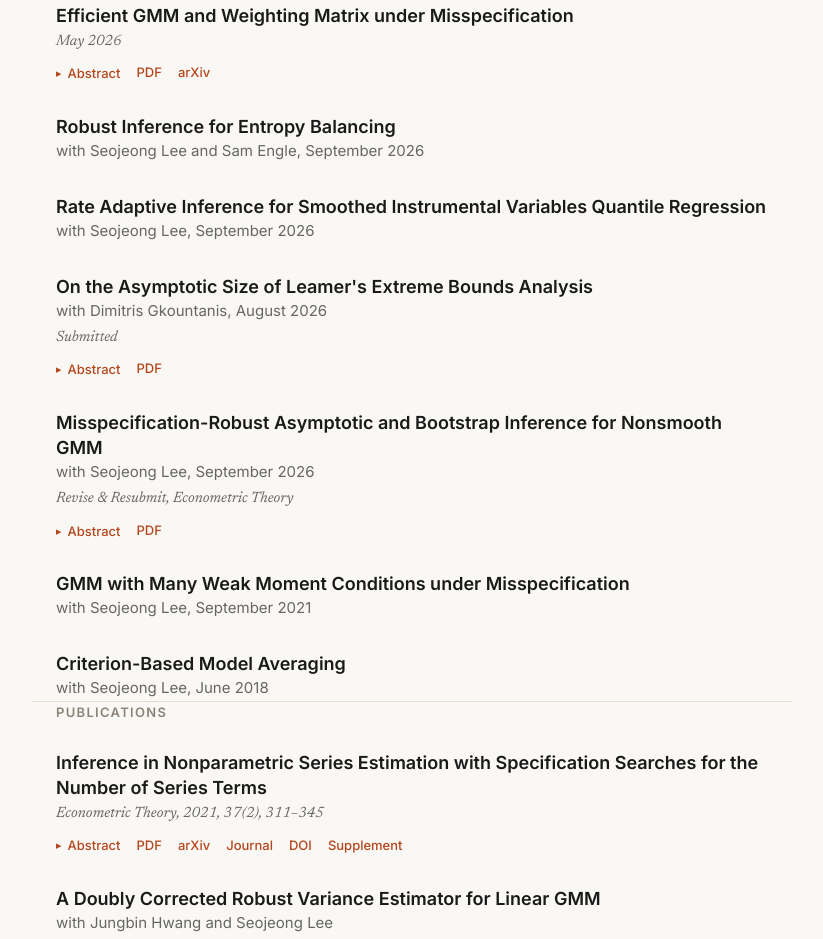
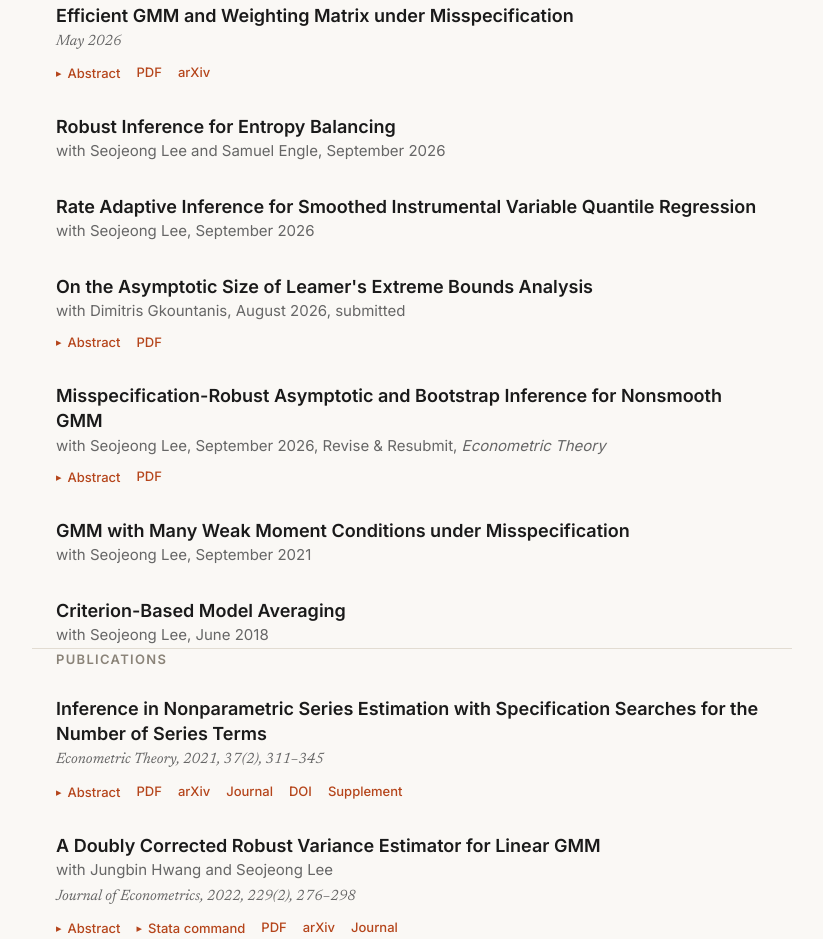
Before and after one commit to david-bkang/david-bkang.github.io, a plain HTML site: page index.html in a window 1280 px wide. Shown: the part 794-1733 px from the top of the page, without its empty margins (228-1051 px from the left). Drawn offline with Linux system fonts and the light colour scheme.

Commit message:
Inline paper statuses, fix co-author name and SIVQR title
Co-Authored-By: Claude Opus 5.5 <noreply@anthropic.com>

```diff
--- a/index.html
+++ b/index.html
@@ -234,18 +234,17 @@
 
     <div class="item">
       <div class="title">Robust Inference for Entropy Balancing</div>
-      <div class="auth">with Seojeong Lee and Sam Engle, September 2026</div>
+      <div class="auth">with Seojeong Lee and Samuel Engle, September 2026</div>
     </div>
 
     <div class="item">
-      <div class="title">Rate Adaptive Inference for Smoothed Instrumental Variables Quantile Regression</div>
+      <div class="title">Rate Adaptive Inference for Smoothed Instrumental Variable Quantile Regression</div>
       <div class="auth">with Seojeong Lee, September 2026</div>
     </div>
 
     <div class="item">
       <div class="title">On the Asymptotic Size of Leamer's Extreme Bounds Analysis</div>
-      <div class="auth">with Dimitris Gkountanis, August 2026</div>
-      <div class="meta">Submitted</div>
+      <div class="auth">with Dimitris Gkountanis, August 2026, submitted</div>
       <div class="actions">
         <button class="abs-btn" aria-expanded="false">Abstract</button>
         <a href="papers/LeamerEBA_web.pdf" target="_blank" rel="noopener">PDF</a>
@@ -255,8 +254,7 @@
 
     <div class="item">
       <div class="title">Misspecification-Robust Asymptotic and Bootstrap Inference for Nonsmooth GMM</div>
-      <div class="auth">with Seojeong Lee, September 2026</div>
-      <div class="meta">Revise &amp; Resubmit, Econometric Theory</div>
+      <div class="auth">with Seojeong Lee, September 2026, Revise &amp; Resubmit, <em>Econometric Theory</em></div>
       <div class="actions">
         <button class="abs-btn" aria-expanded="false">Abstract</button>
         <a href="papers/NonsmoothGMM.pdf" target="_blank" rel="noopener">PDF</a>
```
